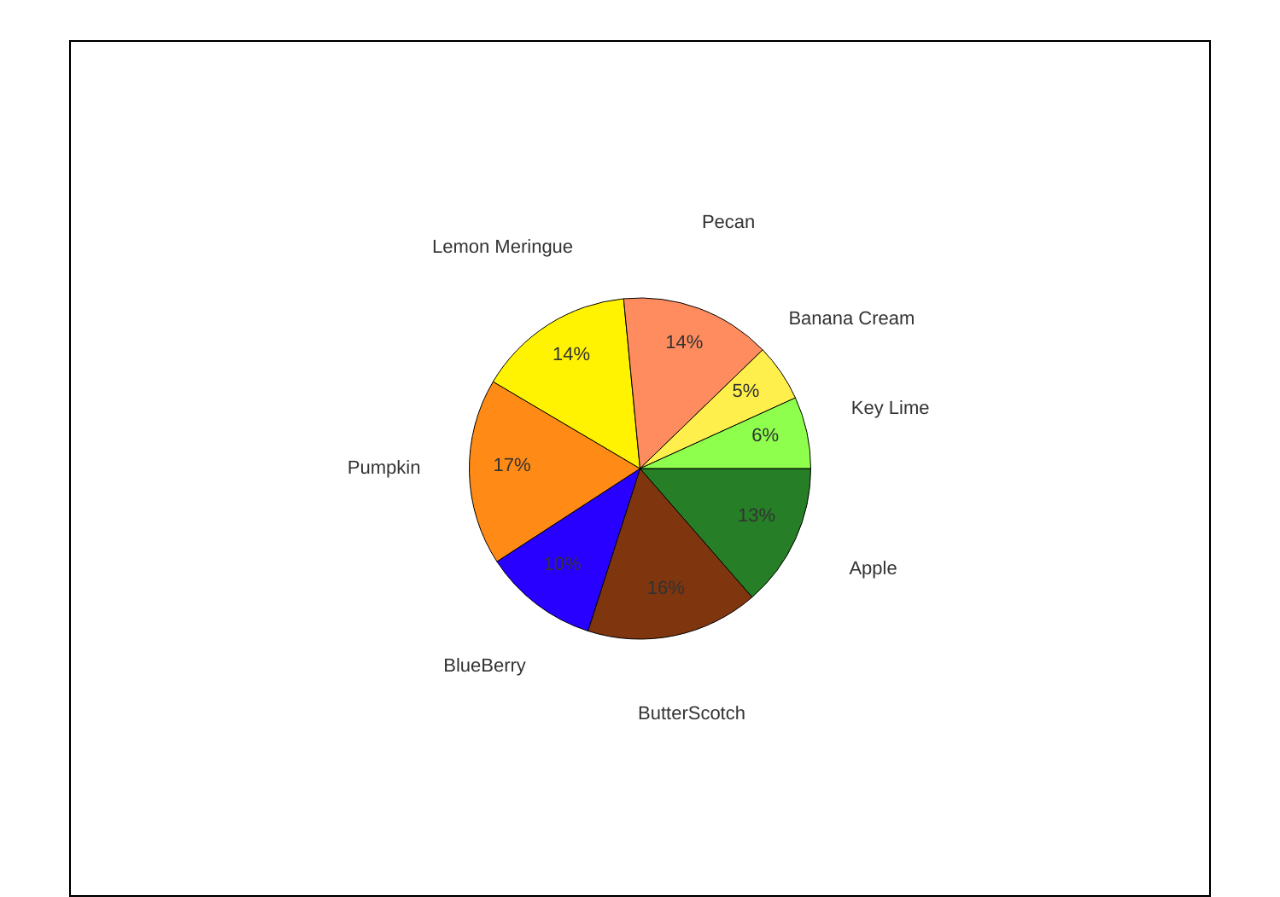
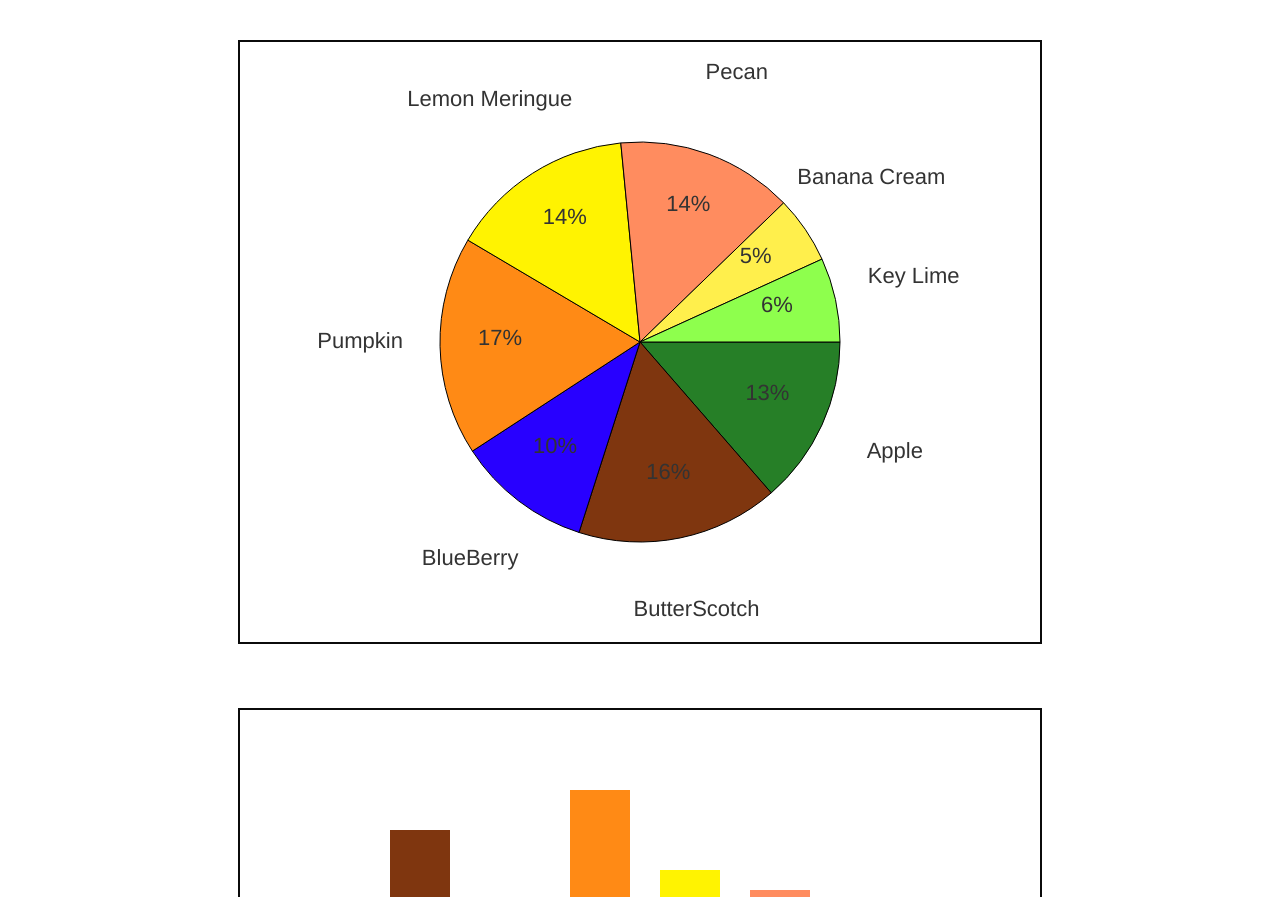
Before and after one commit to carr0476/canvas-charts, a plain HTML site: page index.html in a window 1280 px wide. Shown: the top 897 px of the page. Drawn offline with Linux system fonts and the light colour scheme.

Commit message:
added most of bar graph

```diff
--- a/index.html
+++ b/index.html
@@ -15,5 +15,6 @@
 
     </canvas>
     <script src="main.js"></script>
+    <button>Wakka Wakka</button>
 </body>
 </html>
--- a/main.css
+++ b/main.css
@@ -6,5 +6,4 @@ canvas{
     border: 2px solid #0b0b0b;
     margin: 2rem auto;
     max-width: 90%;
-    font-size: 1.414rem;
 }
--- a/main.js
+++ b/main.js
@@ -31,12 +31,11 @@ function makePie(data) {
     //add all the needed elemets of the canvas
     let canvasP = document.getElementById("pie")
     let ctxP = canvasP.getContext("2d");
-    let canvasB = document.getElementById("bar")
-    let ctxB = canvasB.getContext("2d");
+
 
     //aspect ratio of 4:3 maxwidth 1000px
-    canvasP.width = 1333;
-    canvasP.height = 1000;
+    canvasP.width = 800;
+    canvasP.height = 600;
     var cx = canvasP.width / 2;
     var cy = canvasP.height / 2;
     let radius = 200;
@@ -81,8 +80,8 @@ function makePie(data) {
 
         //centers the text based on which slice it belongs to
         let theta = (startAngle + endAngle) / 2;
-        let deltaY = Math.sin(theta) * 1.5 * radius;
-        let deltaX = Math.cos(theta) * 1.5 * radius;
+        let deltaY = Math.sin(theta) * 1.4 * radius;
+        let deltaX = Math.cos(theta) * 1.4 * radius;
         //math is hard
         console.log(pie.title)
         ctxP.fillText(pie.title, deltaX + cx, deltaY + cy);
@@ -101,8 +100,26 @@ function makePie(data) {
 }
 
 function plotGraph(data) {
+    let canvasB = document.getElementById("bar")
+    let ctxB = canvasB.getContext("2d");
+    let startPoint = 10;
+    let endPoint = 60;
+    let width = 60;
+    let total = 0;
+
+    canvasB.width = 800;
+    canvasB.height = 600;
+
     data.forEach(graph => {
-        console.log (graph.title)
+
+        console.log(graph.title)
+        ctxB.beginPath();
+        ctxB.fillStyle = graph.colour;
+        console.log((graph.flavour / total) * 100);
+        ctxB.fillRect(endPoint, 600, width, (graph.flavour)*-4);
+        endPoint = endPoint + startPoint + 80;
+        console.log(startPoint)
+        ctxB.closePath();
 
     });
 }
```
